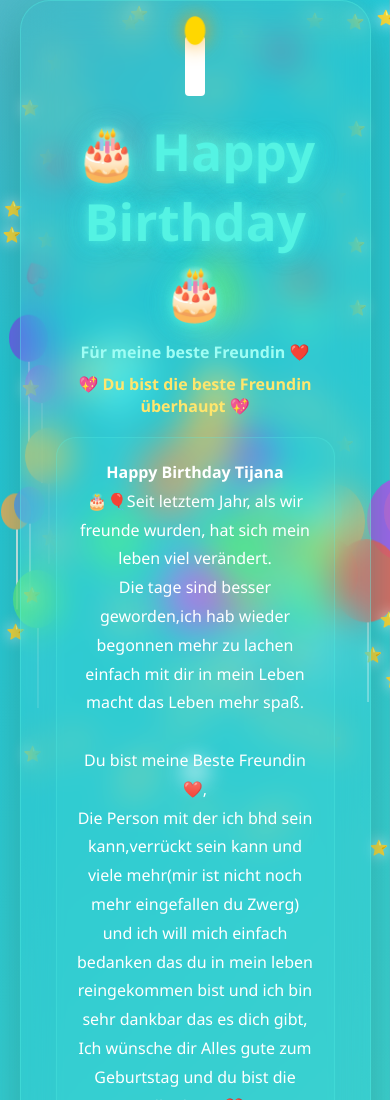
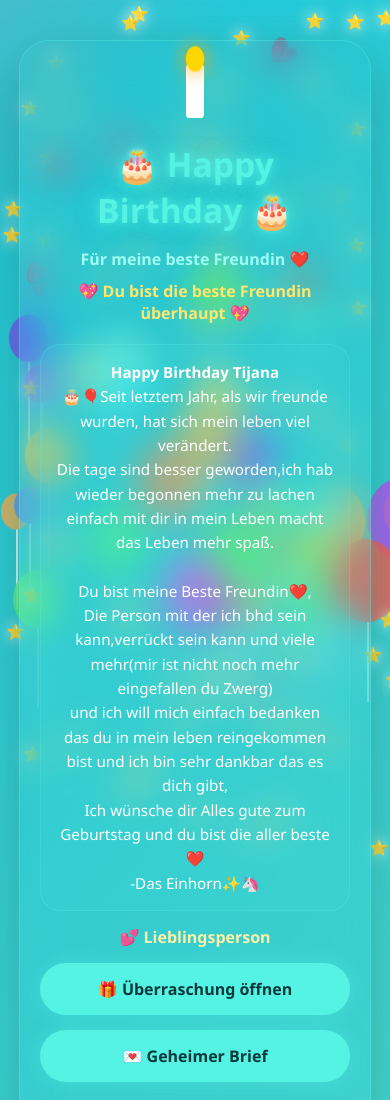
Before and after one commit to truongdavid101210-coder/alles-gute-zum-geburtstag-tijana, a plain HTML site: page index.html in a window 390 px wide. Shown: the top 1100 px of the page. Drawn offline with Linux system fonts and the light colour scheme.

Commit message:
Refactor index.html for better layout and animations
Updated styles for improved layout and responsiveness, added media queries, and enhanced animations.

```diff
--- a/index.html
+++ b/index.html
@@ -15,17 +15,17 @@ font-family:'Segoe UI',sans-serif;
 }
 
 body{
-min-height:100vh;
-overflow:hidden;
+min-height:100svh;
+overflow-x:hidden;
+overflow-y:auto;
 display:flex;
 justify-content:center;
-align-items:center;
+align-items:flex-start;
+padding:20px 10px;
 background:linear-gradient(-45deg,#ff5e7a,#4fded0,#24c9d8,#ff7a8a,#59f3e8);
 background-size:400% 400%;
-animation:bg 12s ease infinite;
-background-size:400% 400%;
 animation:bg 10s ease infinite;
-cursor:none;
+cursor:auto;
 }
 
 @keyframes bg{
@@ -35,8 +35,9 @@ cursor:none;
 }
 
 .container{
-width:min(90%,850px);
-padding:35px;
+width:min(95%,850px);
+padding:20px;
+margin:20px 0;
 text-align:center;
 color:white;
 border-radius:30px;
@@ -288,7 +289,34 @@ position:absolute;
 pointer-events:none;
 font-size:22px;
 }
+@media (max-width:768px){
 
+h1{
+font-size:2.1rem;
+}
+
+.subtitle{
+font-size:1rem;
+}
+
+.message{
+padding:15px;
+font-size:0.95rem;
+line-height:1.6;
+}
+
+button{
+width:100%;
+padding:15px;
+font-size:1rem;
+margin-top:15px;
+}
+
+.candle{
+transform:scale(.9);
+}
+
+}
 </style>
 </head>
 <body>
@@ -491,18 +519,18 @@ setInterval(unicorn,5000);
 
 /* Cursor Glow */
 
+if(window.innerWidth > 768){
+
 const cursor=document.createElement("div");
-
 cursor.className="cursor";
-
 document.body.appendChild(cursor);
 
 document.addEventListener("mousemove",e=>{
-
 cursor.style.left=e.clientX-15+"px";
 cursor.style.top=e.clientY-15+"px";
+});
 
-});
+}
 
 /* Brief */
 
```
